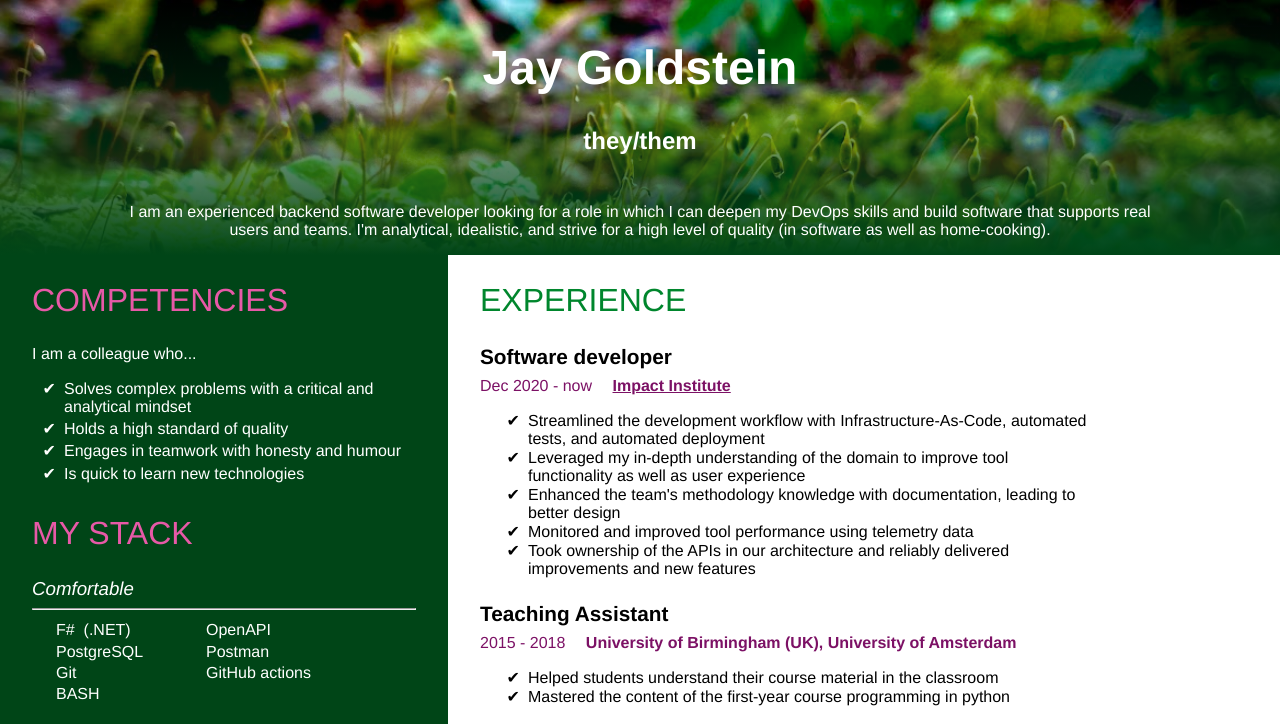
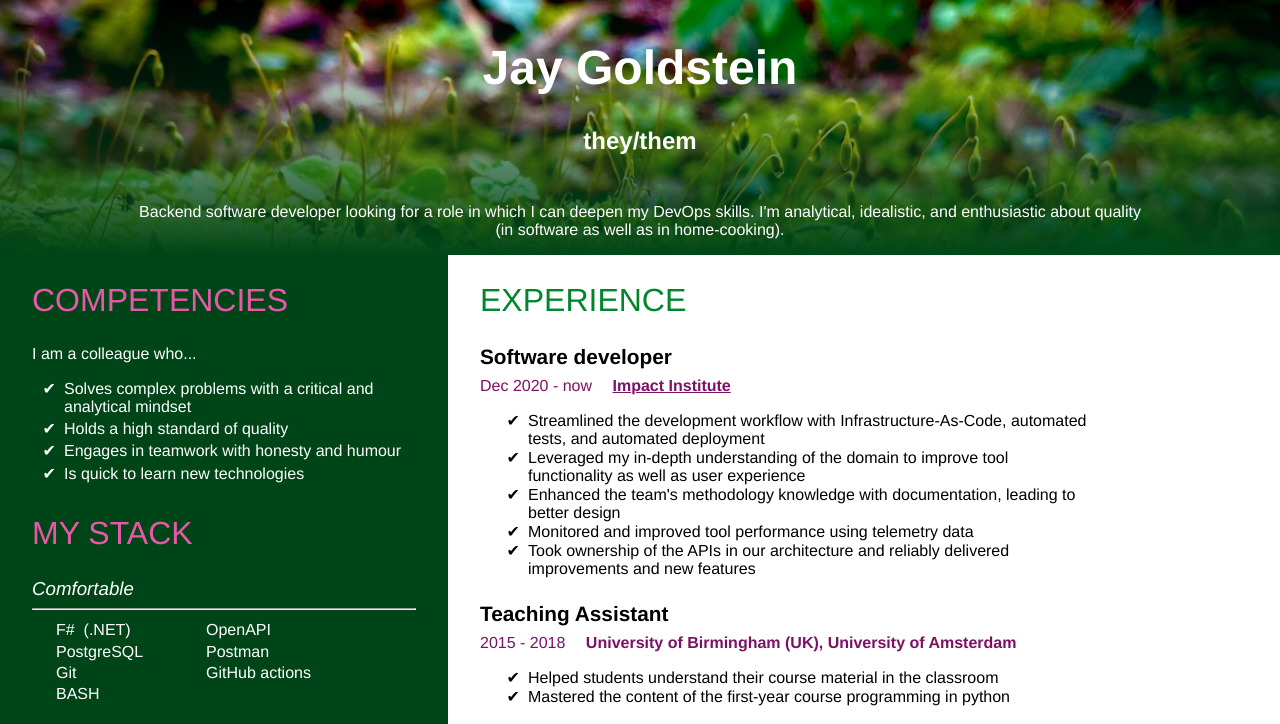
Before and after one commit to JayWearsSocks/jay-cv, a plain HTML site: page index.html in a window 1280 px wide. Shown: the top 724 px of the page. Drawn offline with Linux system fonts and the light colour scheme.

Commit message:
shorten summary line

```diff
--- a/index.html
+++ b/index.html
@@ -12,7 +12,7 @@
         <h1>Jay Goldstein</h1>
         <h2>they/them</h2>
 
-        <p>I am an experienced backend software developer looking for a role in which I can deepen my DevOps skills and build software that supports real users and teams. I'm analytical, idealistic, and strive for a high level of quality (in software as well as home-cooking).</p>
+        <p>Backend software developer looking for a role in which I can deepen my DevOps skills. I'm analytical, idealistic, and enthusiastic about quality (in software as well as in home-cooking).</p>
     </header>
 
     <div id="middle">
```
